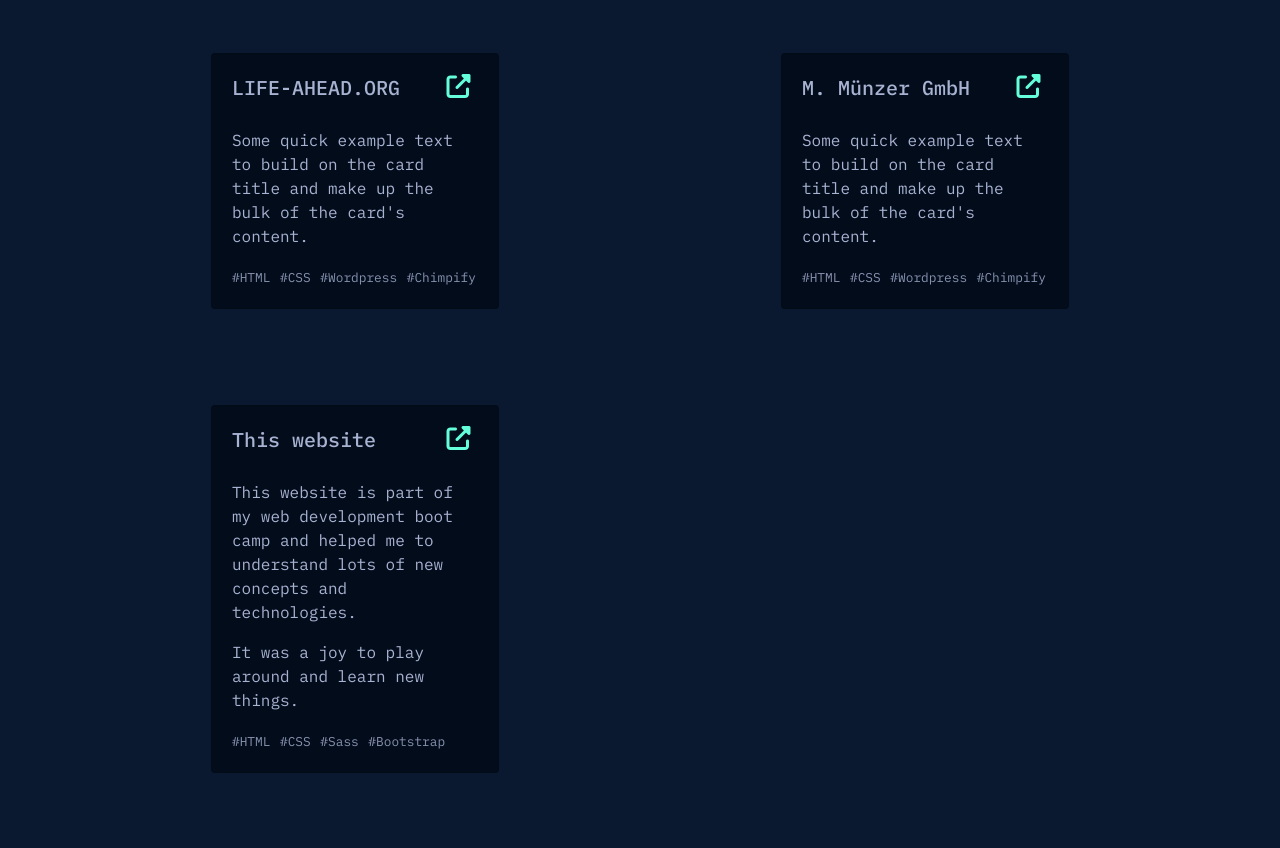
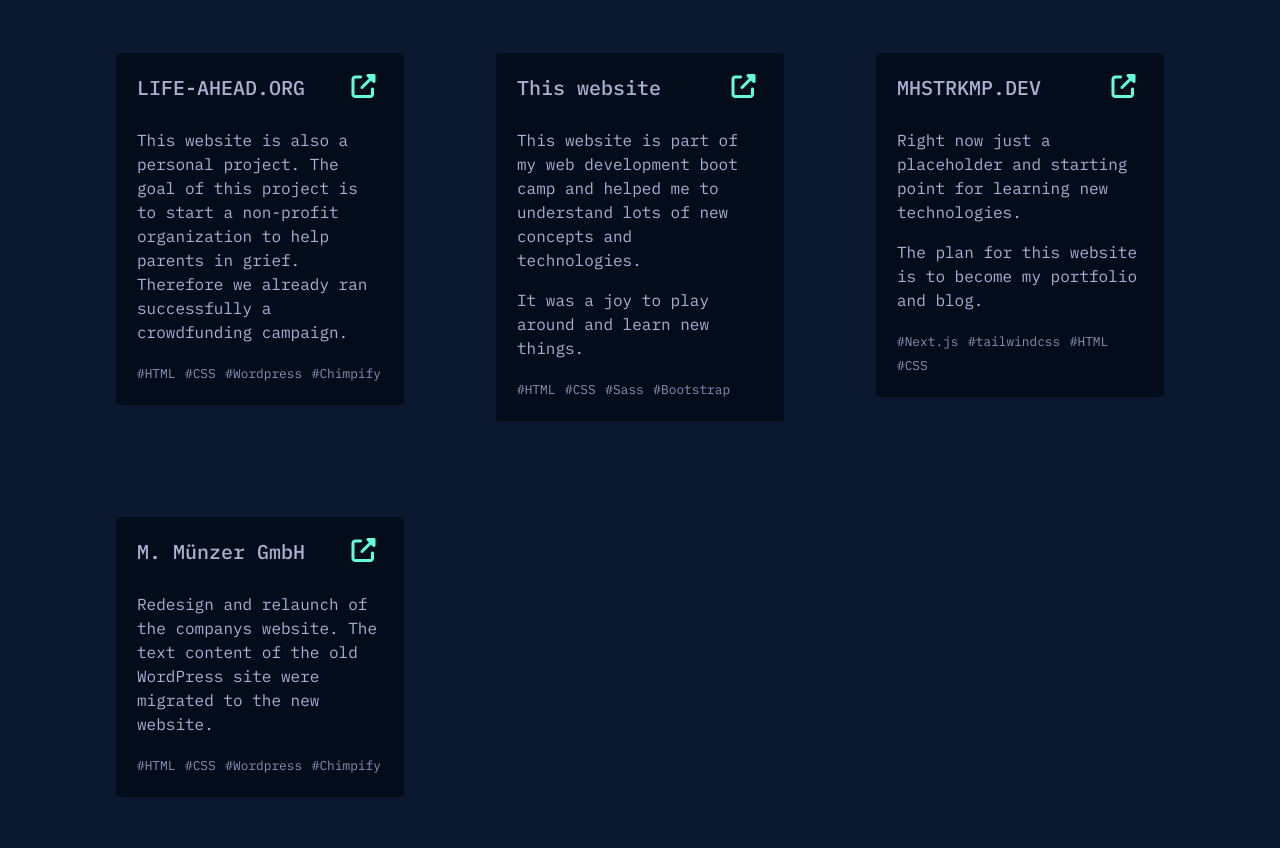
Before and after one commit to mhstrkmp/bootstrap-example, a website: page index.html in a window 1280 px wide. Shown: the part 1944-2792 px from the top of the page. Drawn offline with nearby package versions, Linux system fonts and the light colour scheme.

Commit message:
Refactoring cards

```diff
--- a/index.html
+++ b/index.html
@@ -124,7 +124,7 @@
         <div class="container text-center pt-5">
           <h2>Projects</h2>
           <div class="row">
-            <div class="col-sm-12 col-md-6">
+            <div class="col-sm-12 col-md-6 col-lg-4">
               <div class="card mx-auto my-5" style="width: 18rem">
                 <div class="card-body">
                   <div class="row d-flex align-items-baseline pb-3">
@@ -142,8 +142,10 @@
                   </div>
 
                   <p class="card-text text-left">
-                    Some quick example text to build on the card title and make
-                    up the bulk of the card's content.
+                    This website is also a personal project. The goal of this
+                    project is to start a non-profit organization to help
+                    parents in grief. Therefore we already ran successfully a
+                    crowdfunding campaign.
                   </p>
 
                   <div class="text-left">
@@ -156,39 +158,7 @@
               </div>
             </div>
 
-            <div class="col-sm-12 col-md-6">
-              <div class="card mx-auto my-5" style="width: 18rem">
-                <div class="card-body">
-                  <div class="row d-flex align-items-baseline pb-3">
-                    <div class="col-9">
-                      <h5 class="card-title text-left">M. Münzer GmbH</h5>
-                    </div>
-                    <div class="col-3">
-                      <a
-                        href="https://www.muenzeronline.de/"
-                        class="text-decoration-none"
-                        target="_blank"
-                        ><i class="fas fa-external-link-alt"></i
-                      ></a>
-                    </div>
-                  </div>
-
-                  <p class="card-text text-left">
-                    Some quick example text to build on the card title and make
-                    up the bulk of the card's content.
-                  </p>
-
-                  <div class="text-left">
-                    <small class="text-muted">#HTML</small>
-                    <small class="text-muted">#CSS</small>
-                    <small class="text-muted">#Wordpress</small>
-                    <small class="text-muted">#Chimpify</small>
-                  </div>
-                </div>
-              </div>
-            </div>
-
-            <div class="col-sm-12 col-md-6">
+            <div class="col-sm-12 col-md-6 col-lg-4">
               <div class="card mx-auto my-5" style="width: 18rem">
                 <div class="card-body">
                   <div class="row d-flex align-items-baseline pb-3">
@@ -223,9 +193,8 @@
                 </div>
               </div>
             </div>
-          </div>
 
-          <div class="col-sm-12 col-md-6">
+            <div class="col-sm-12 col-md-6 col-lg-4">
               <div class="card mx-auto my-5" style="width: 18rem">
                 <div class="card-body">
                   <div class="row d-flex align-items-baseline pb-3">
@@ -244,8 +213,8 @@
 
                   <div class="card-text text-left">
                     <p>
-                    Right now just a placeholder and starting point for learning
-                    new technologies.
+                      Right now just a placeholder and starting point for
+                      learning new technologies.
                     </p>
                     <p>
                       The plan for this website is to become my portfolio and
@@ -258,6 +227,40 @@
                     <small class="text-muted">#tailwindcss</small>
                     <small class="text-muted">#HTML</small>
                     <small class="text-muted">#CSS</small>
+                  </div>
+                </div>
+              </div>
+            </div>
+
+            <div class="col-sm-12 col-md-6 col-lg-4">
+              <div class="card mx-auto my-5" style="width: 18rem">
+                <div class="card-body">
+                  <div class="row d-flex align-items-baseline pb-3">
+                    <div class="col-9">
+                      <h5 class="card-title text-left">M. Münzer GmbH</h5>
+                    </div>
+                    <div class="col-3">
+                      <a
+                        href="https://www.muenzeronline.de/"
+                        class="text-decoration-none"
+                        target="_blank"
+                        ><i class="fas fa-external-link-alt"></i
+                      ></a>
+                    </div>
+                  </div>
+
+                  <p class="card-text text-left">
+                    Redesign and relaunch of the companys website. The text
+                    content of the old WordPress site were migrated to the new
+                    website.
+                  </p>
+
+                  <div class="text-left">
+                    <small class="text-muted">#HTML</small>
+                    <small class="text-muted">#CSS</small>
+                    <small class="text-muted">#Wordpress</small>
+                    <small class="text-muted">#Chimpify</small>
+                  </div>
                 </div>
               </div>
             </div>
```
Lines whose indentation alone changed are shown as unchanged.
